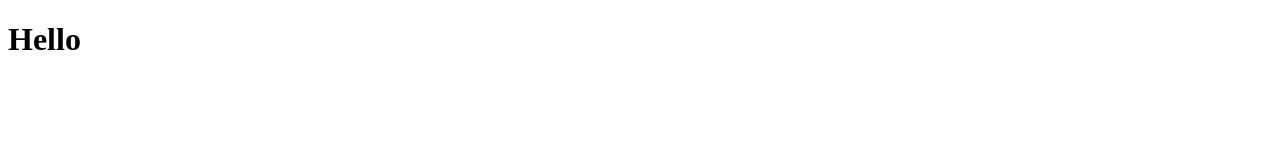
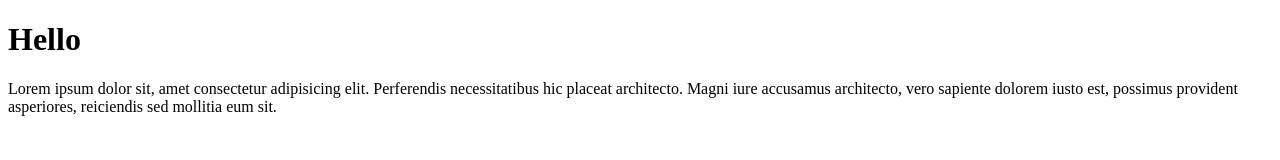
Before and after one commit to MaxKoshlan/type, a plain HTML site: page index.html in a window 1280 px wide. Drawn offline with Linux system fonts and the light colour scheme.

Commit message:
add text content

```diff
--- a/index.html
+++ b/index.html
@@ -9,6 +9,9 @@
 
 <body>
     <h1>Hello</h1>
+    <p>Lorem ipsum dolor sit, amet consectetur adipisicing elit. Perferendis necessitatibus hic placeat architecto.
+        Magni iure accusamus architecto, vero sapiente dolorem iusto est, possimus provident asperiores, reiciendis sed
+        mollitia eum sit.</p>
 </body>
 
 </html>
```
